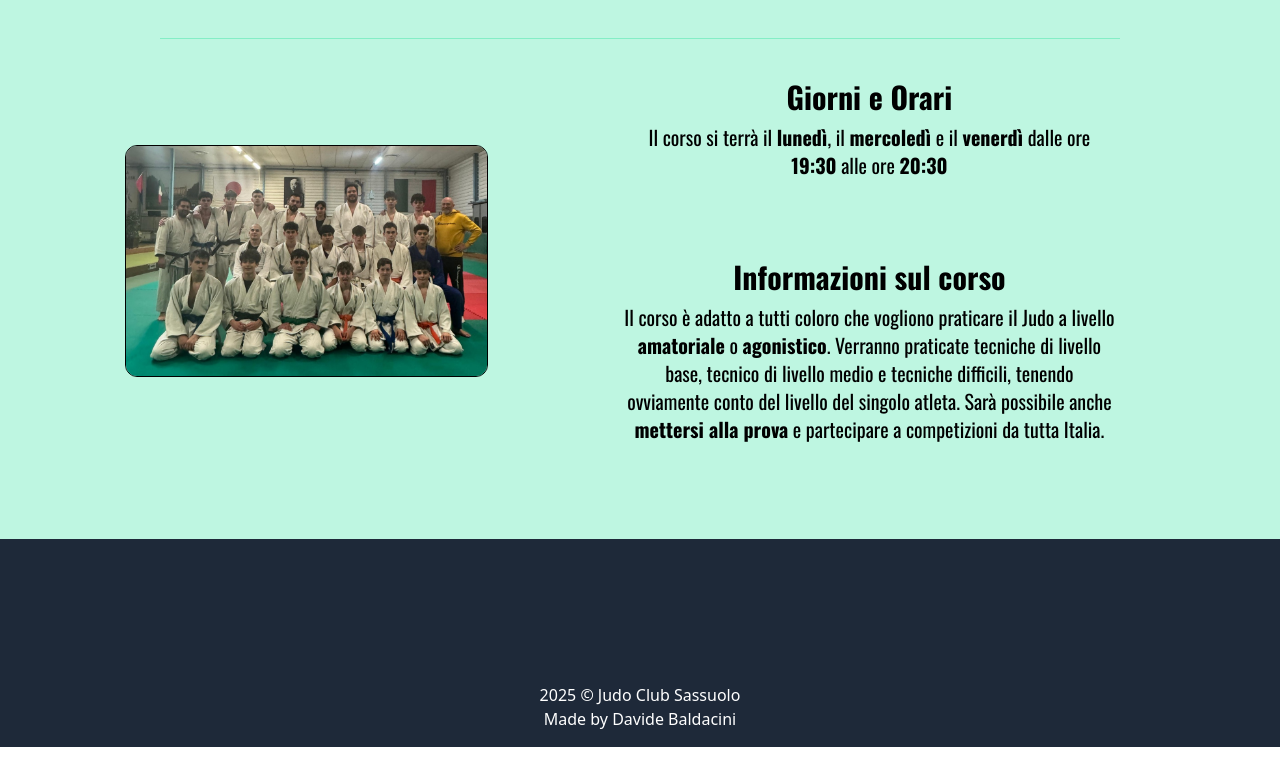
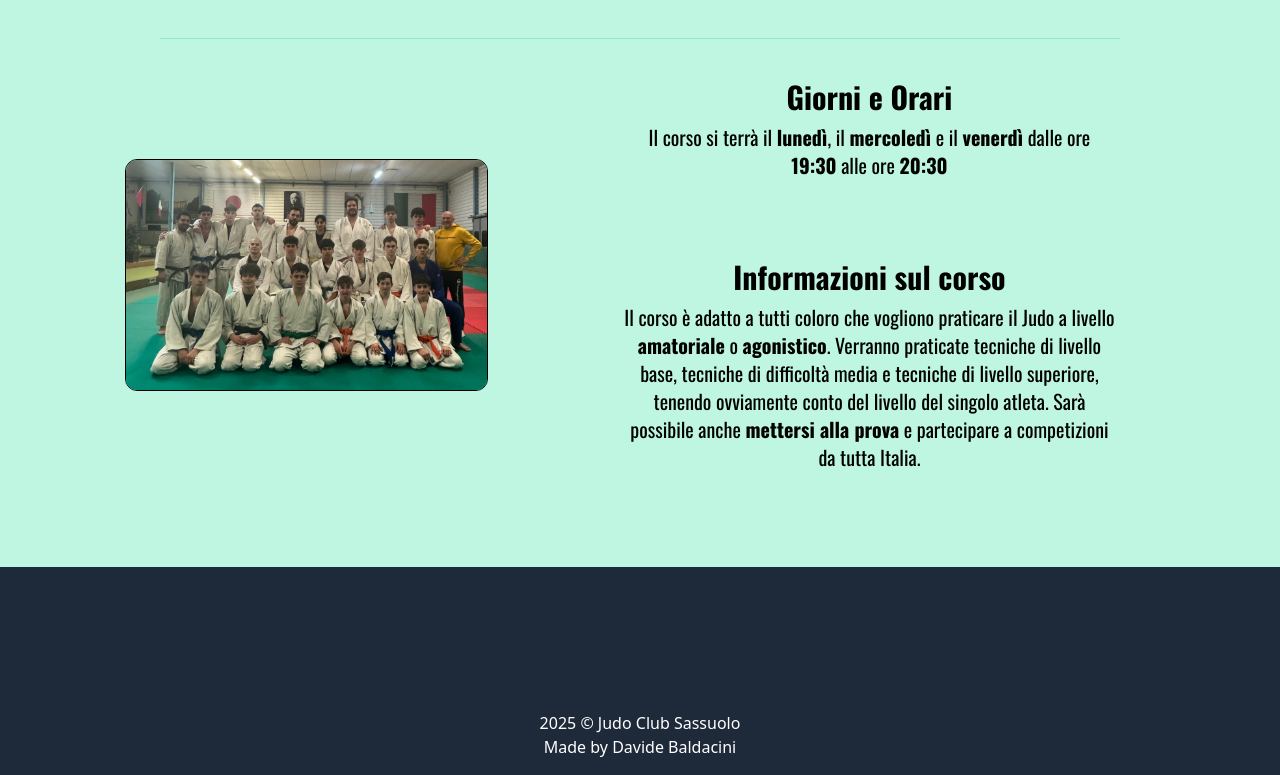
Before and after one commit to DaveBalda/judosassuolo, a React (Vite) app: page /corsi in a window 1280 px wide. Shown: the part 1734-2509 px from the top of the page. Before the commit the page ends 2481 px from the top, so only its background shows below. Built offline with nearby package versions, Linux system fonts and the light colour scheme; a web font is replaced by a local one.

Commit message:
Fixed a typo

```diff
--- a/src/pages/Corsi/Corsi.tsx
+++ b/src/pages/Corsi/Corsi.tsx
@@ -122,10 +122,11 @@ function Corsi() {
                   Il corso è adatto a tutti coloro che vogliono praticare il
                   Judo a livello <strong>amatoriale</strong> o{" "}
                   <strong>agonistico</strong>. Verranno praticate tecniche di
-                  livello base, tecnico di livello medio e tecniche difficili,
-                  tenendo ovviamente conto del livello del singolo atleta. Sarà
-                  possibile anche <strong>mettersi alla prova</strong> e
-                  partecipare a competizioni da tutta Italia.
+                  livello base, tecniche di difficoltà media e tecniche di
+                  livello superiore, tenendo ovviamente conto del livello del
+                  singolo atleta. Sarà possibile anche{" "}
+                  <strong>mettersi alla prova</strong> e partecipare a
+                  competizioni da tutta Italia.
                 </p>
               </div>
             </div>
--- a/src/pages/Maestri/Maestri.tsx
+++ b/src/pages/Maestri/Maestri.tsx
@@ -37,7 +37,7 @@ function Maestri() {
                     rilascia a Giancarlo, nel 1981, il brevetto da aspirante
                     istruttore, rendendolo a tutti gli effetti il primo
                     sassolese ad acquisire il <strong>grado di cintura</strong>{" "}
-                    nera in un arte marziale
+                    nera in un'arte marziale
                   </p>
                 </div>
               </div>
```
